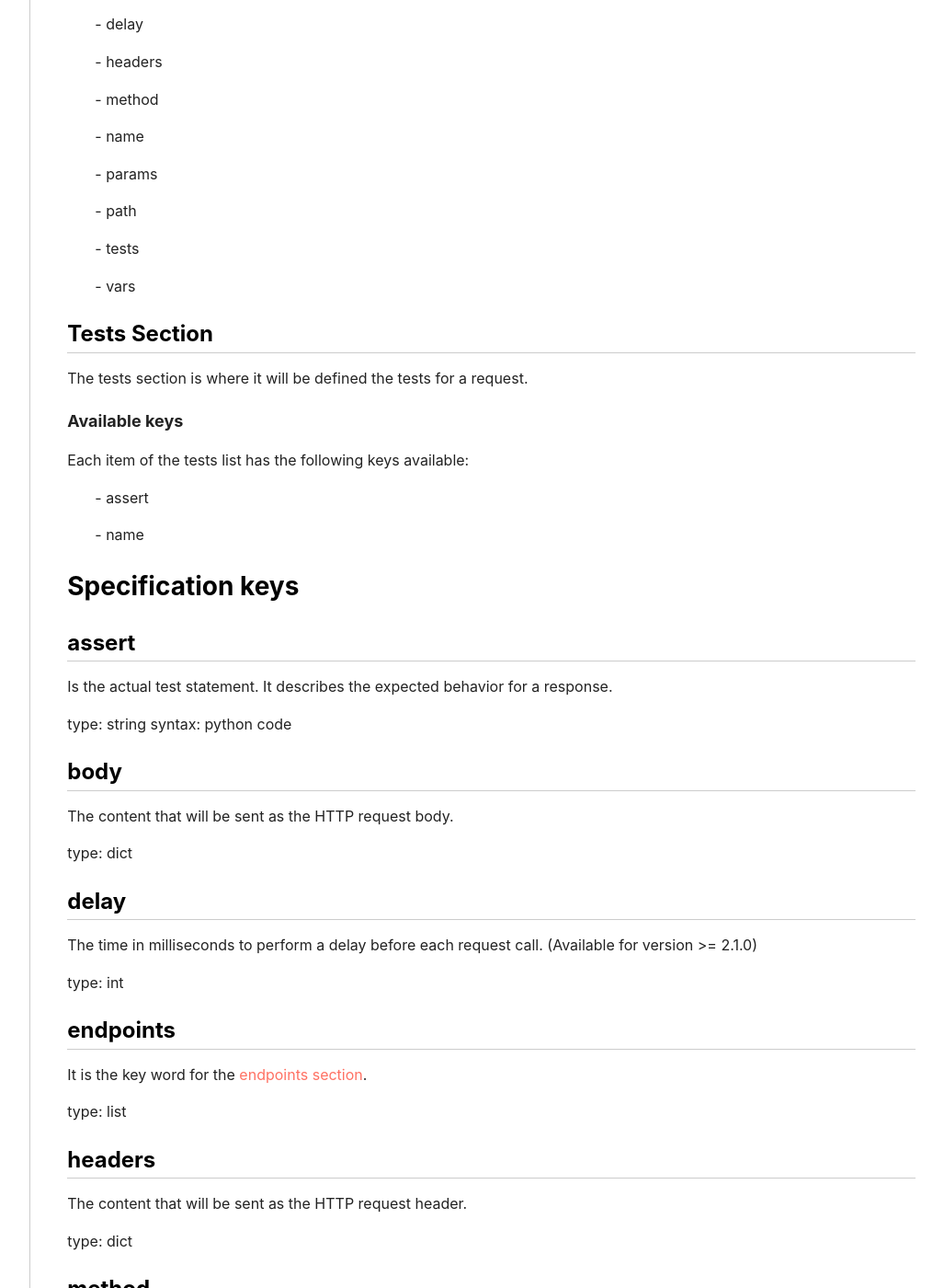
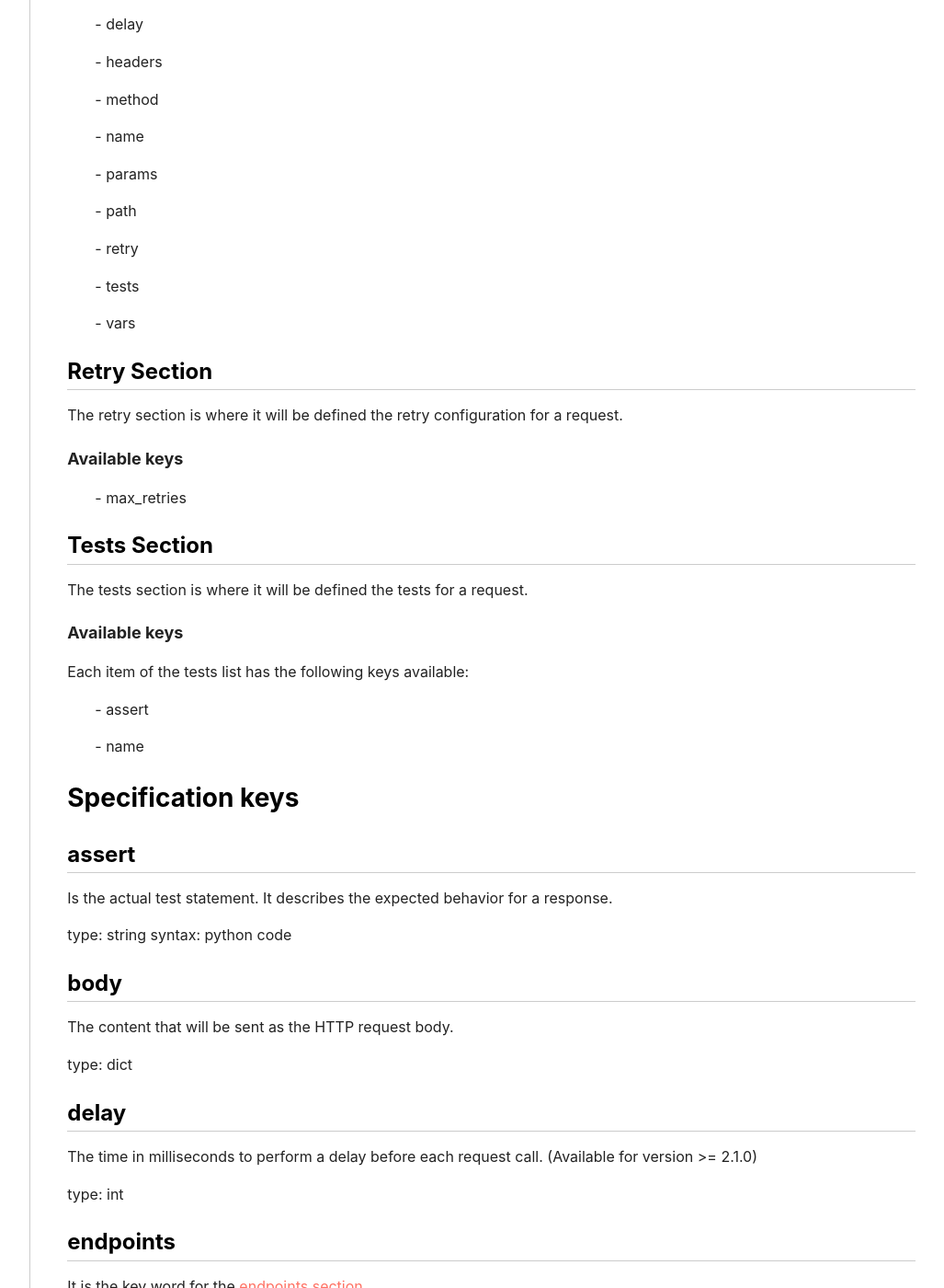
Before and after one commit to scanapi/website, a Jekyll site: the page built from _docs_v1/specification/basic_structure.md, in a window 1280 px wide and 1400 px high, scrolled down 1638 px. Shown: the whole window at 92% size, without its empty margins (244-1271 px from the left). Built offline with Jekyll 4.4.1, drawn with Linux system fonts in a browser that asks for light colours; some of the changed text lies outside the part shown.

````diff
--- a/_docs_v1/specification/basic_structure.md
+++ b/_docs_v1/specification/basic_structure.md
@@ -33,9 +33,11 @@ This specification follows a tree structure.
 One value defined in a node will propagate to it's children, concatenating the values.
 
 In the example above, for instance, the final path of the request will be:
+
 ```
 http://api.example.com/v1/users
 ```
+
 Which is a result of the concatenation of the **sample-api** endpoint path `http://api.example.com/v1` with the **users** request path `/users`.
 
 ```
@@ -81,9 +83,17 @@ Each item of the requests list has the following keys available:
 - \- name
 - \- params
 - \- path
+- \- retry
 - \- tests
 - \- vars
 
+## Retry Section
+
+The retry section is where it will be defined the retry configuration for a request.
+
+### Available keys
+
+- \- max_retries
 
 ## Tests Section
 
@@ -95,7 +105,6 @@ Each item of the tests list has the following keys available:
 
 - \- assert
 - \- name
-
 
 # Specification keys
 
@@ -130,6 +139,12 @@ The content that will be sent as the HTTP request header.
 
 type: dict
 
+## max_retries
+
+A fixed maximum number of retries for a request before it is permanently failed.
+
+type: int
+
 ## method
 
 The HTTP method for the request. Currently the supported methods are GET, POST, PUT, PATCH and DELETE.
@@ -160,6 +175,12 @@ It is the key word for the [requests section](#requests-section).
 
 type: list
 
+## retry
+
+It is the key word for the [retry section](#retry-section).
+
+type: dict
+
 ## tests
 
 It is the key word for the [tests section](#tests-section).
````
Also changed, not shown: _docs_v1/configuration/hiding_sensitive_information.md (+3 -2 lines), _docs_v1/specification/api_specification_keys.md (+19 -17 lines), _docs_v1/specification/retry.md (added, +25 -0 lines).
